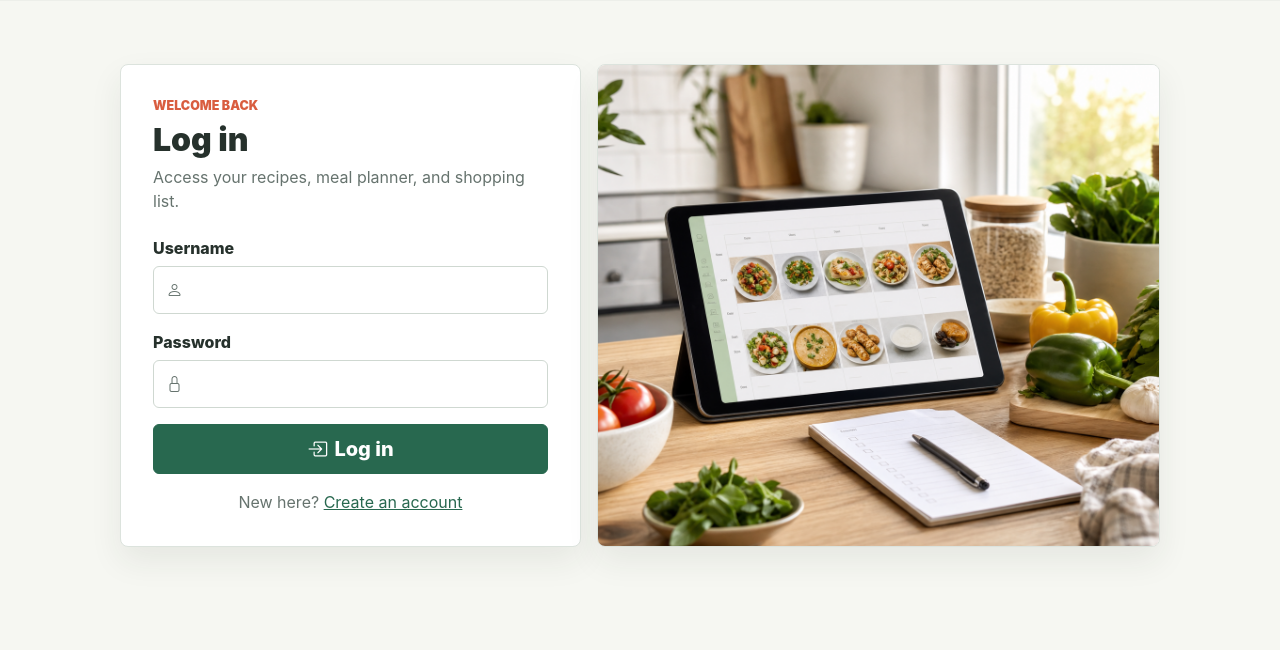
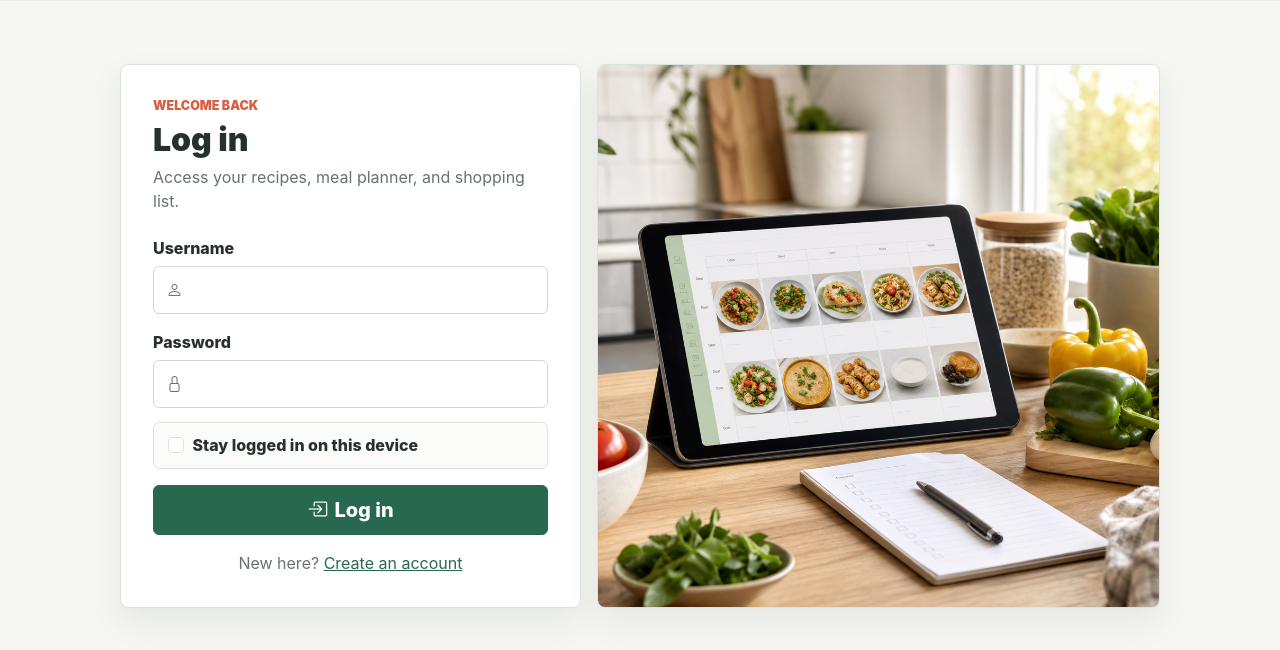
Before and after one commit to acom64/recipe-vault, a Flask app: page /login in a window 1280 px wide. Shown: the part 72-722 px from the top of the page. Run offline with Flask 3, Linux system fonts and the light colour scheme.

Commit message:
remember me box

```diff
--- a/app/__init__.py
+++ b/app/__init__.py
@@ -1,4 +1,5 @@
 import os
+from datetime import timedelta
 
 from flask import Flask
 from flask_login import LoginManager
@@ -24,6 +25,7 @@ def create_app(test_config=None):
         SQLALCHEMY_DATABASE_URI=os.environ.get("DATABASE_URL", "sqlite:///recipes.db"),
         SQLALCHEMY_TRACK_MODIFICATIONS=False,
         UPLOAD_FOLDER=os.path.join(app.static_folder, "uploads"),
+        REMEMBER_COOKIE_DURATION=timedelta(days=30),
     )
 
     if test_config:
--- a/app/routes.py
+++ b/app/routes.py
@@ -750,18 +750,20 @@ def register_routes(app):
         if request.method == "POST":
             username = request.form.get("username", "").strip()
             password = request.form.get("password", "").strip()
+            remember = request.form.get("remember") == "1"
 
             if not username or not password:
                 flash("Please enter both a username and password.", "danger")
-                return render_template("login.html")
+                return render_template("login.html", username=username, remember=remember)
 
             user = User.query.filter_by(username=username).first()
             if user and user.check_password(password):
-                login_user(user)
+                login_user(user, remember=remember)
                 flash(f"Welcome back, {user.username}!", "success")
                 return redirect(request.args.get("next") or url_for("dashboard"))
 
             flash("Invalid username or password.", "danger")
+            return render_template("login.html", username=username, remember=remember)
 
         return render_template("login.html")
 
--- a/app/static/css/style.css
+++ b/app/static/css/style.css
@@ -531,6 +531,28 @@ textarea {
     margin-top: 1.4rem;
 }
 
+.auth-remember {
+    align-items: center;
+    background: var(--surface-2);
+    border: 1px solid var(--border);
+    border-radius: var(--radius-sm);
+    display: flex;
+    gap: 0.55rem;
+    margin: -0.15rem 0 0;
+    min-height: 46px;
+    padding: 0.65rem 0.85rem;
+}
+
+.auth-remember .form-check-input {
+    flex: 0 0 auto;
+    margin: 0;
+}
+
+.auth-remember .form-check-label {
+    color: var(--ink);
+    font-weight: 800;
+}
+
 .auth-switch {
     color: var(--muted);
     margin: 1rem 0 0;
--- a/app/templates/login.html
+++ b/app/templates/login.html
@@ -14,7 +14,7 @@
         <label for="username" class="form-label">Username</label>
         <div class="input-icon">
           <i class="bi bi-person" aria-hidden="true"></i>
-          <input type="text" class="form-control form-control-lg" id="username" name="username" autocomplete="username" required>
+          <input type="text" class="form-control form-control-lg" id="username" name="username" autocomplete="username" value="{{ username|default('') }}" required>
         </div>
       </div>
 
@@ -24,6 +24,13 @@
           <i class="bi bi-lock" aria-hidden="true"></i>
           <input type="password" class="form-control form-control-lg" id="password" name="password" autocomplete="current-password" required>
         </div>
+      </div>
+
+      <div class="form-check auth-remember">
+        <input class="form-check-input" type="checkbox" value="1" id="remember" name="remember" {% if remember|default(false) %}checked{% endif %}>
+        <label class="form-check-label" for="remember">
+          Stay logged in on this device
+        </label>
       </div>
 
       <button type="submit" class="btn btn-primary btn-lg w-100" data-loading-text="Logging in...">
```
Also changed, not shown: tests/test_auth_and_ownership.py (+20 -0 lines).
